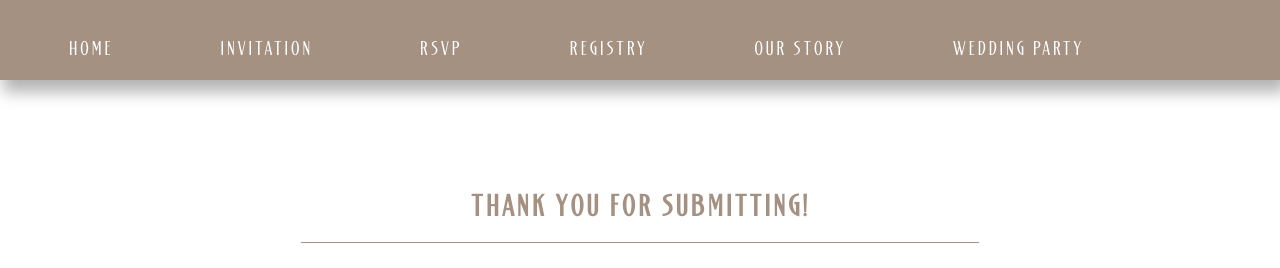
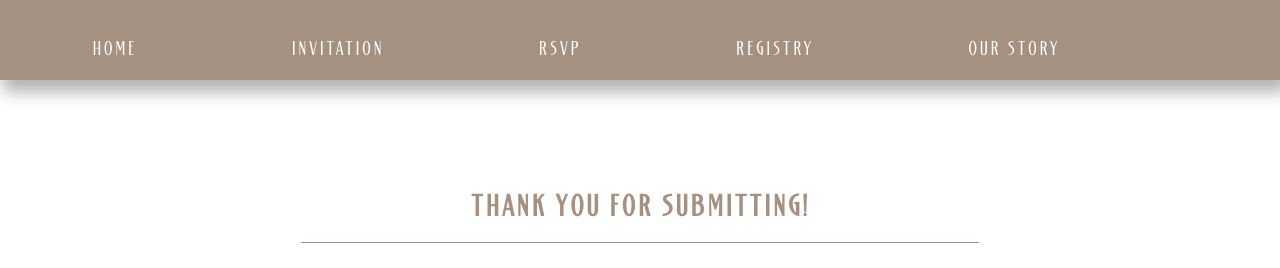
Before and after one commit to daWiz314/wedding_website, a PHP site: page /pages/confirmation.php in a window 1280 px wide. Shown: the top 268 px of the page. Run offline with PHP 8.4, Linux system fonts and the light colour scheme; data that the repository does not hold is empty; a stand-in replaces the project's code that opens the database connection.

Commit message:
Got rid of wedding party for now atleast

```diff
--- a/includes/nav_helper.php
+++ b/includes/nav_helper.php
@@ -11,7 +11,6 @@
         "rsvp" => $path . "rsvp.php",
         "registry" => $path . "registry.php",
         "our story" => $path . "our_story.php",
-        "wedding party" => $path . "wedding_party.php",
     ];
 
     function echoLiElement($name, $url) {
```
